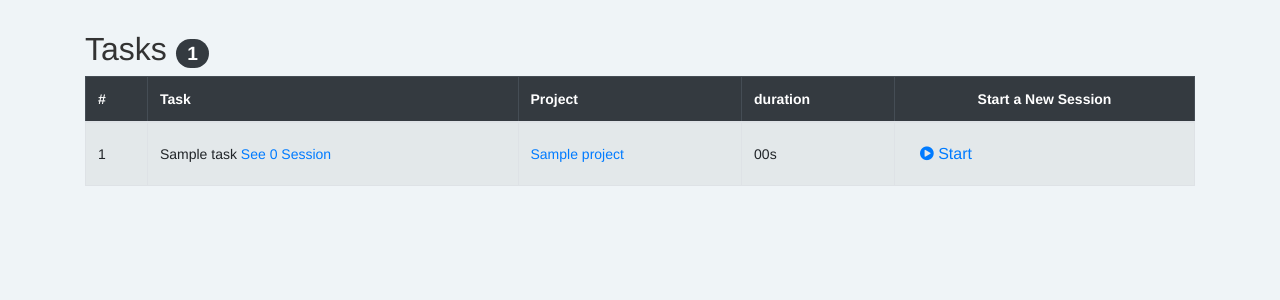
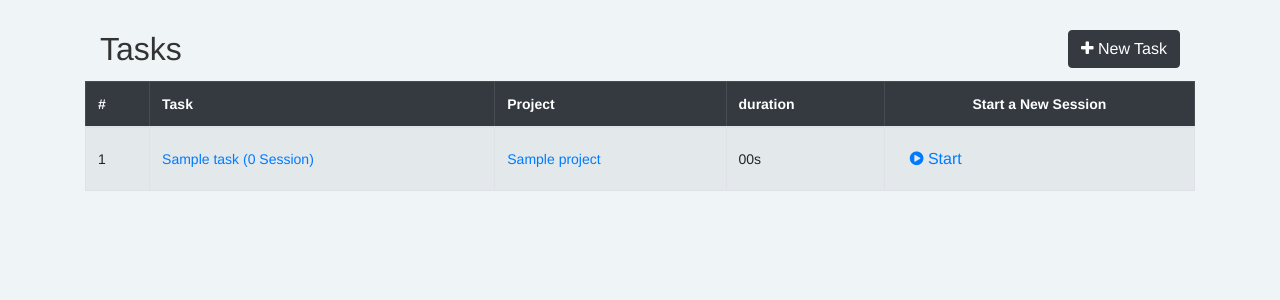
Before and after one commit to oussama-he/prodUtils, a Django app: page /pomodoro/tasks/ in a window 1280 px wide. Shown: the part 55-355 px from the top of the page. Run offline with Django 3.2, Linux system fonts and the light colour scheme; tables that the repository leaves empty hold one stand-in row (values such as "Sample post"); data that the repository does not hold is empty; some libraries are stand-ins or nearby versions.

Commit message:
Add create new task btn in all tasks page

```diff
--- a/pomodoro/templates/pomodoro/all-tasks.html
+++ b/pomodoro/templates/pomodoro/all-tasks.html
@@ -1,15 +1,17 @@
 {% extends 'base.html' %}
 {% load pomodoro_extras %}
 {% block content %}
-
+<div class="container">
     <div class="row">
         <div class="col-12">
             <h2>Tasks
-            <small>
-                <span class="badge badge-pill badge-dark">{{tasks.count}}</span>
-            </small>
+                <a href="{% url 'pomodoro:new' %}" class="btn btn-dark text-bold float-md-right"><i
+                        class="fa fa-plus"></i> New Task</a>
             </h2>
-            <table id="history" class="table table-striped table-bordered table-hover text-left ">
+        </div>
+    </div>
+    <div class="row">
+        <table class="table table-striped table-bordered table-hover text-left">
             <thead class="table-dark">
                 <tr>
                     <th>#</th>
@@ -23,8 +25,12 @@
                 {% for task in tasks %}
                 <tr>
                     <td>{{forloop.counter}}</td>
-                    <td title="{{task.title}}">{{ task.title|truncatechars:55 }} <a href="{% url 'pomodoro:task-detail' task.pk %}">See {{task.session_set.all.count}} Session{% if task.session_set.all.count > 1%}s{% endif %}</a></td>
-                    <td title="{{task.project.title}}"><a href="{{task.project.get_absolute_url}}">{{ task.project.title|truncatechars:55 }}</a></td>
+                    <td title="{{task.title}}"><a
+                            href="{% url 'pomodoro:task-detail' task.pk %}">{{ task.title|truncatechars:55 }}
+                            ({{task.session_set.all.count}}
+                            Session{% if task.session_set.all.count > 1%}s{% endif %})</a></td>
+                    <td title="{{task.project.title}}"><a
+                            href="{{task.project.get_absolute_url}}">{{ task.project.title|truncatechars:55 }}</a></td>
                     <td>{{ task.duration|format_duration }}</td>
                     <td>
                         <form action="{% url 'pomodoro:start' %}" method="post">{% csrf_token %}
@@ -42,5 +48,4 @@
     </div>
 </div>
 
-
 {% endblock content %}
```
Lines whose indentation alone changed are shown as unchanged.
